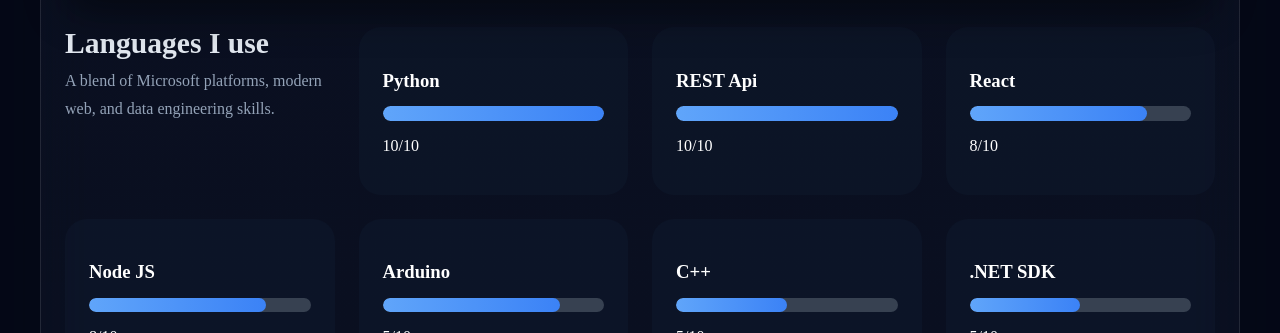
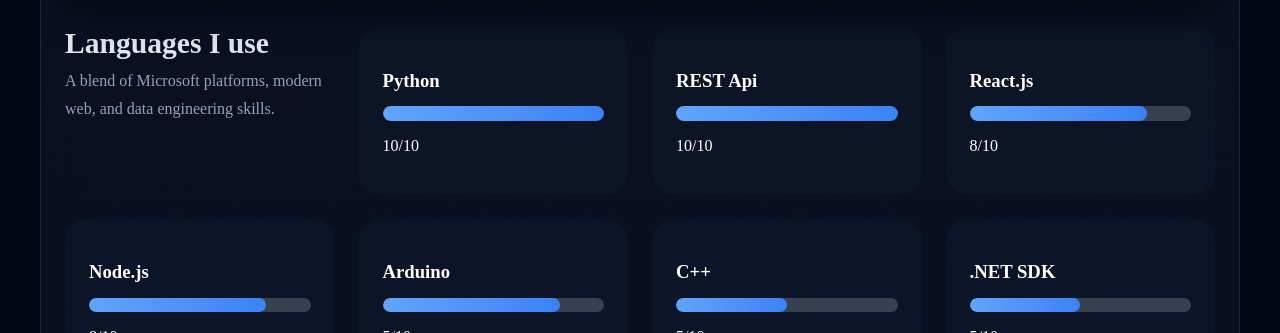
Before and after one commit to roooooool/CESWEB_PORTFOLIO, a React (Vite) app: page / in a window 1280 px wide. Shown: the part 2740-3073 px from the top of the page. Built offline with nearby package versions, Linux system fonts and the light colour scheme.

Commit message:
fixed something

```diff
--- a/src/pages/portfolio.tsx
+++ b/src/pages/portfolio.tsx
@@ -362,7 +362,7 @@
           </div>
 
           <div className="skill-card">
-            <h3>React</h3>
+            <h3>React.js</h3>
             <div className="skill-meter">
               <span className="meter-fill fill-80" />
             </div>
@@ -370,7 +370,7 @@
           </div>
 
           <div className="skill-card">
-            <h3>Node JS</h3>
+            <h3>Node.js</h3>
             <div className="skill-meter">
               <span className="meter-fill fill-80" />
             </div>
@@ -480,7 +480,7 @@
               </p>
             </div>
             <div className="contact-actions">
-              <a href="mailto:christianerrolapolinariosinag@example.com" className="button primary">Email me</a>
+              <a href="https://mail.google.com/mail/?view=cm&fs=1&to=christianerrolapolinariosinag@example.com&su=Let%27s%20work%20together&body=Hi%20Christian%2C%0A%0AI%27m%20interested%20in%20your%20Power%20Apps%20and%20data%20pipeline%20expertise.%20I%27d%20like%20to%20discuss%20how%20you%20can%20help%20transform%20our%20business%20with%20innovative%20solutions." className="button primary" target="_blank" rel="noopener noreferrer">Email me</a>
               <a href="#" className="button secondary">Download resume</a>
             </div>
           </div>
@@ -493,7 +493,7 @@
               I am available for project-based work and ready to turn your business
               process challenges into efficient low-code and data-driven solutions.
             </p>
-            <a href="mailto:hello@example.com" className="button primary">Contact me</a>
+            <a href="https://mail.google.com/mail/?view=cm&fs=1&to=christianerrolapolinariosinag@example.com&su=Project%20Opportunity%20-%20Let%27s%20Collaborate&body=Hi%20Christian%2C%0A%0AI%20have%20an%20exciting%20project-based%20opportunity%20that%20aligns%20perfectly%20with%20your%20expertise.%20I%27d%20love%20to%20discuss%20the%20details%20and%20explore%20how%20we%20can%20turn%20our%20business%20challenges%20into%20efficient%20solutions." className="button primary" target="_blank" rel="noopener noreferrer">Consult pricing</a>
           </div>
         </section>
       </main>
```
